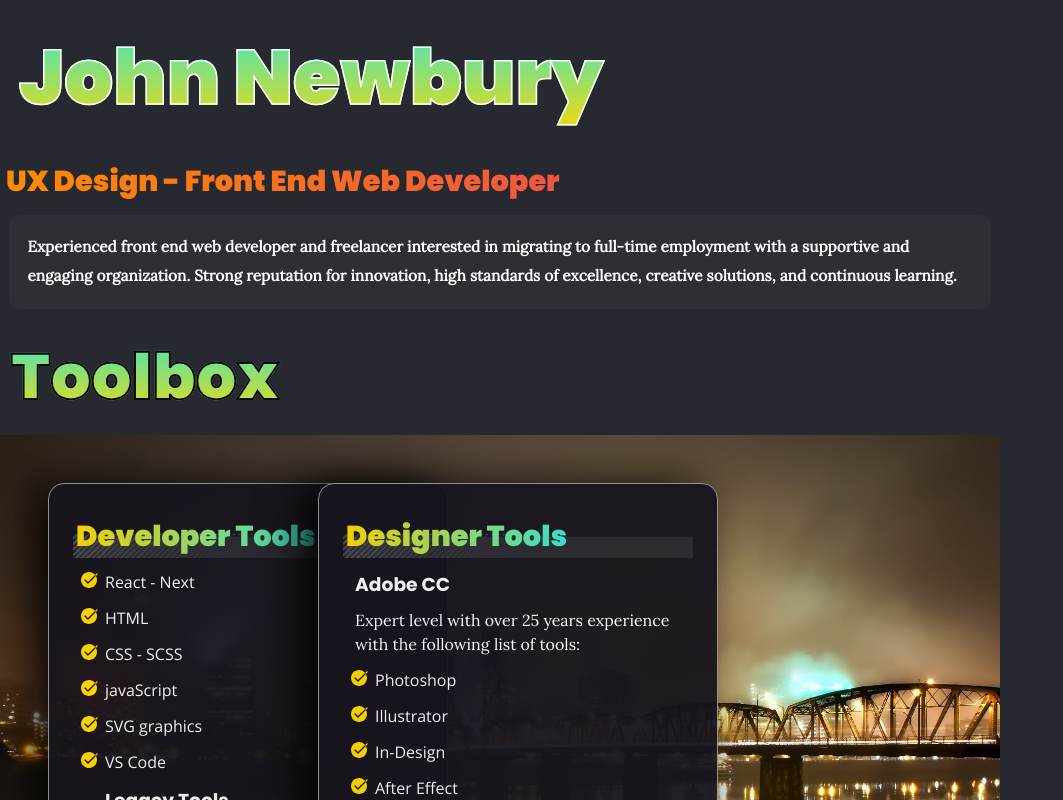
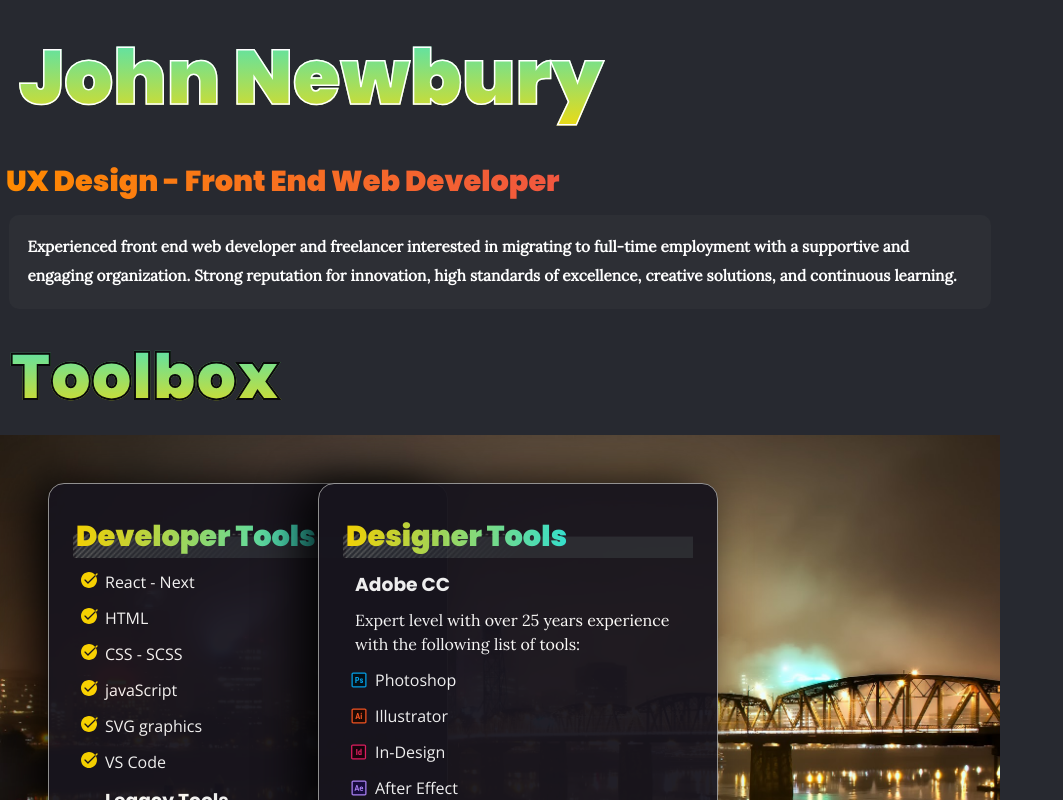
Before and after one commit to jpnewbury/resume, a Next.js app: page / in a window 1280 px wide. Shown: the top 800 px of the page, without its empty margins (0-1063 px from the left). Built offline with nearby package versions, Linux system fonts and the light colour scheme.

Commit message:
adobe icons

```diff
--- /dev/null
+++ b/components/svg/AfterEffects.js
@@ -0,0 +1,21 @@
+import React from "react";
+
+export default function AfterEffects(props) {
+  return (
+    <svg
+      xmlns="http://www.w3.org/2000/svg"
+      viewBox="0 0 48 48"
+      className={props.style}
+    >
+      <path
+        fill="#b388ff"
+        d="M6,10c0-2.209,1.791-4,4-4h28c2.209,0,4,1.791,4,4v28c0,2.209-1.791,4-4,4H10c-2.209,0-4-1.791-4-4 V10z"
+      ></path>
+      <path fill="#170b40" d="M9,9v30h30V9H9z"></path>
+      <path
+        fill="#b388ff"
+        d="M21.183 27.965h-4.555l-.866 2.846H13L17.694 17h2.407l4.719 13.81h-2.762L21.183 27.965zM17.33 25.66h3.152l-1.584-5.17L17.33 25.66zM30.146 31c-.728 0-1.379-.13-1.953-.389-.575-.259-1.062-.614-1.464-1.063-.402-.449-.707-.975-.918-1.579-.21-.604-.316-1.25-.316-1.94v-.37c0-.778.103-1.491.308-2.139.204-.648.496-1.206.875-1.674.377-.468.837-.833 1.376-1.096.54-.262 1.145-.394 1.814-.394.675 0 1.27.122 1.784.365.514.243.945.585 1.295 1.025.349.439.612.969.788 1.589S34 24.645 34 25.404v1.167h-5.966c.04.335.123.639.247.91.124.272.283.504.476.697s.42.343.679.451c.26.108.552.161.875.161.456 0 .878-.093 1.264-.28.387-.186.719-.476.996-.868l1.23 1.508c-.15.234-.338.462-.563.683-.225.221-.491.419-.797.593-.306.174-.65.313-1.035.417C31.022 30.948 30.603 31 30.146 31zM29.861 22.577c-.272 0-.509.052-.715.157-.205.104-.381.25-.528.436-.147.186-.267.409-.359.669-.092.259-.158.547-.198.863h3.481v-.218c-.006-.272-.042-.525-.109-.759-.066-.234-.167-.436-.303-.607-.136-.171-.309-.303-.519-.398C30.398 22.625 30.149 22.577 29.861 22.577z"
+      ></path>
+    </svg>
+  );
+}
--- /dev/null
+++ b/components/svg/github.js
@@ -0,0 +1,16 @@
+import React from "react";
+
+export default function github(props) {
+  return (
+    <svg
+      xmlns="http://www.w3.org/2000/svg"
+      x="0px"
+      y="0px"
+      viewBox="0 0 30 30"
+      className={props.style}
+    >
+      {" "}
+      <path d="M15,3C8.373,3,3,8.373,3,15c0,5.623,3.872,10.328,9.092,11.63C12.036,26.468,12,26.28,12,26.047v-2.051 c-0.487,0-1.303,0-1.508,0c-0.821,0-1.551-0.353-1.905-1.009c-0.393-0.729-0.461-1.844-1.435-2.526 c-0.289-0.227-0.069-0.486,0.264-0.451c0.615,0.174,1.125,0.596,1.605,1.222c0.478,0.627,0.703,0.769,1.596,0.769 c0.433,0,1.081-0.025,1.691-0.121c0.328-0.833,0.895-1.6,1.588-1.962c-3.996-0.411-5.903-2.399-5.903-5.098 c0-1.162,0.495-2.286,1.336-3.233C9.053,10.647,8.706,8.73,9.435,8c1.798,0,2.885,1.166,3.146,1.481C13.477,9.174,14.461,9,15.495,9 c1.036,0,2.024,0.174,2.922,0.483C18.675,9.17,19.763,8,21.565,8c0.732,0.731,0.381,2.656,0.102,3.594 c0.836,0.945,1.328,2.066,1.328,3.226c0,2.697-1.904,4.684-5.894,5.097C18.199,20.49,19,22.1,19,23.313v2.734 c0,0.104-0.023,0.179-0.035,0.268C23.641,24.676,27,20.236,27,15C27,8.373,21.627,3,15,3z"></path>
+    </svg>
+  );
+}
--- /dev/null
+++ b/components/svg/illustrator.js
@@ -0,0 +1,20 @@
+import React from "react";
+
+export default function illustrator(props) {
+  return (
+    <svg viewBox="0 0 48 48">
+      <path
+        fill="#FF5722"
+        d="M6,10c0-2.209,1.791-4,4-4h28c2.209,0,4,1.791,4,4v28c0,2.209-1.791,4-4,4H10c-2.209,0-4-1.791-4-4V10z"
+      ></path>
+      <path
+        fill="#1C0802"
+        d="M9,9v30h30V9H9z M23.691,31l-0.762-2.91h-3.916L18.252,31h-3.037l4.443-14.219h2.627L26.758,31H23.691z M30.85,31h-2.773V20.434h2.773V31z M30.552,18.754c-0.271,0.28-0.636,0.42-1.099,0.42s-0.828-0.14-1.099-0.42s-0.405-0.632-0.405-1.055c0-0.43,0.137-0.781,0.41-1.055s0.639-0.41,1.094-0.41s0.82,0.137,1.094,0.41s0.41,0.625,0.41,1.055C30.957,18.122,30.822,18.474,30.552,18.754z"
+      ></path>
+      <path
+        fill="#1C0802"
+        d="M19.639 25.697L22.295 25.697 20.967 20.629z"
+      ></path>
+    </svg>
+  );
+}
--- /dev/null
+++ b/components/svg/inDesign.js
@@ -0,0 +1,20 @@
+import React from "react";
+
+export default function inDesign(props) {
+  return (
+    <svg viewBox="0 0 48 48">
+      <path
+        fill="#E91E63"
+        d="M5,10c0-2.209,1.791-4,4-4h28c2.209,0,4,1.791,4,4v28c0,2.209-1.791,4-4,4H9c-2.209,0-4-1.791-4-4V10z"
+      ></path>
+      <path
+        fill="#16020B"
+        d="M26.283,22.553c-0.508,0-0.879,0.205-1.113,0.615s-0.352,1.14-0.352,2.188v0.732c0,1.042,0.111,1.77,0.332,2.183c0.221,0.413,0.596,0.62,1.123,0.62c0.547,0,0.961-0.244,1.24-0.732v-4.824C27.24,22.813,26.83,22.553,26.283,22.553z"
+      ></path>
+      <path
+        fill="#16020B"
+        d="M8,9v30h30V9H8z M20.141,31H17.27V16.781h2.871V31z M30.297,31h-2.51l-0.127-1.074c-0.566,0.847-1.295,1.27-2.188,1.27c-1.107,0-1.952-0.423-2.534-1.27s-0.88-2.09-0.894-3.73v-0.801c0-1.731,0.293-3.024,0.879-3.877s1.439-1.279,2.559-1.279c0.814,0,1.49,0.352,2.031,1.055V16h2.783V31z"
+      ></path>
+    </svg>
+  );
+}
--- /dev/null
+++ b/components/svg/photoshop.js
@@ -0,0 +1,20 @@
+import React from "react";
+
+export default function photoshop(props) {
+  return (
+    <svg viewBox="0 0 48 48">
+      <path
+        fill="#03A9F4"
+        d="M6,10c0-2.209,1.791-4,4-4h28c2.209,0,4,1.791,4,4v28c0,2.209-1.791,4-4,4H10c-2.209,0-4-1.791-4-4V10z"
+      ></path>
+      <path
+        fill="#020F16"
+        d="M20.016,19.174h-2.002v4.434h1.973c0.547,0,0.97-0.179,1.27-0.537s0.449-0.879,0.449-1.563c0-0.71-0.153-1.274-0.459-1.694S20.53,19.181,20.016,19.174z"
+      ></path>
+      <path
+        fill="#020F16"
+        d="M9,9v30h30V9H9z M23.365,24.789C22.539,25.597,21.393,26,19.928,26h-1.914v5h-2.871V16.781h4.844c1.406,0,2.528,0.437,3.364,1.309s1.255,2.005,1.255,3.398S24.192,23.981,23.365,24.789z M32.682,30.336c-0.709,0.573-1.641,0.859-2.793,0.859c-0.775,0-1.459-0.151-2.051-0.454s-1.057-0.725-1.392-1.265s-0.503-1.123-0.503-1.748h2.627c0.014,0.481,0.125,0.843,0.337,1.084s0.558,0.361,1.04,0.361c0.742,0,1.113-0.335,1.113-1.006c0-0.234-0.112-0.451-0.337-0.649S30,27.052,29.225,26.713c-1.139-0.462-1.922-0.94-2.349-1.436s-0.64-1.11-0.64-1.846c0-0.925,0.334-1.688,1.001-2.29s1.552-0.903,2.651-0.903c1.158,0,2.086,0.3,2.783,0.898s1.045,1.403,1.045,2.412h-2.764c0-0.859-0.357-1.289-1.074-1.289c-0.293,0-0.533,0.091-0.723,0.273s-0.283,0.437-0.283,0.762c0,0.234,0.104,0.441,0.313,0.62s0.699,0.435,1.475,0.767c1.127,0.417,1.922,0.881,2.388,1.392s0.698,1.174,0.698,1.987C33.746,29.005,33.391,29.763,32.682,30.336z"
+      ></path>
+    </svg>
+  );
+}
--- a/pages/index.js
+++ b/pages/index.js
@@ -1,15 +1,17 @@
 import Head from "next/head";
 import Link from "next/link";
 import Image from "next/image";
-import Toolbox from "../components/svg/toolbox";
 import Check from "../components/svg/check";
 import Check2 from "../components/svg/check2";
-import Briefcase from "../components/svg/briefcase";
 import Facebook from "../components/svg/facebook";
 import Instagram from "../components/svg/instagram";
 import Linked from "../components/svg/linkedin";
 import Dribble from "../components/svg/dribble";
-
+import Github from "../components/svg/github";
+import AE from "../components/svg/AfterEffects";
+import Photoshop from "../components/svg/photoshop";
+import Illustrator from "../components/svg/illustrator";
+import Indesign from "../components/svg/inDesign";
 export default function Home() {
   return (
     <div>
@@ -106,34 +108,28 @@ export default function Home() {
               </p>
               <div className="col-2l">
                 <div className="center">
-                  <Check style="icon-small" />
+                  <Photoshop style="icon-small" />
                 </div>
                 <div>
                   <li>Photoshop</li>
                 </div>
                 <div className="center">
-                  <Check style="icon-small" />
+                  <Illustrator style="icon-small" />
                 </div>
                 <div>
                   <li>Illustrator</li>
                 </div>
                 <div className="center">
-                  <Check style="icon-small" />
+                  <Indesign style="icon-small" />
                 </div>
                 <div>
                   <li>In-Design</li>
                 </div>
                 <div className="center">
-                  <Check style="icon-small" />
+                  <AE />
                 </div>
                 <div>
                   <li>After Effect</li>
-                </div>
-                <div className="center">
-                  <Check style="icon-small" />
-                </div>
-                <div>
-                  <li>Premiere</li>
                 </div>
               </div>
               <h3>New Tools</h3>
@@ -585,6 +581,13 @@ export default function Home() {
         <section className="center">
           <div className="box">
             <div>
+              <Link href="https://github.com/jpnewbury">
+                <a>
+                  <Github style="icon" />
+                </a>
+              </Link>
+            </div>
+            <div>
               <Link href="https://www.facebook.com/john.p.newbury">
                 <a>
                   <Facebook style="icon" />
```
